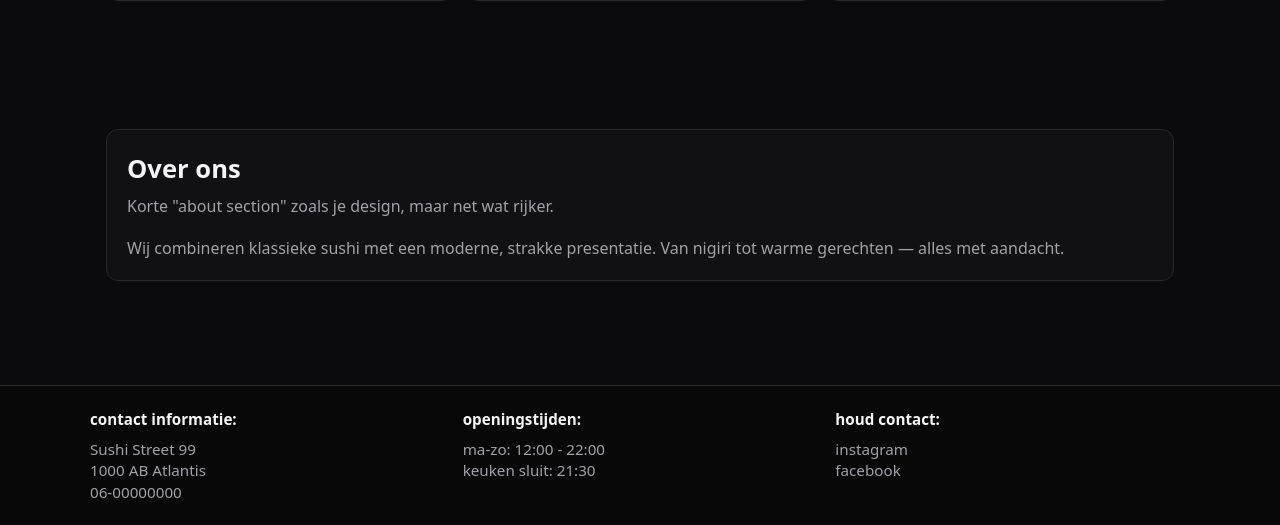
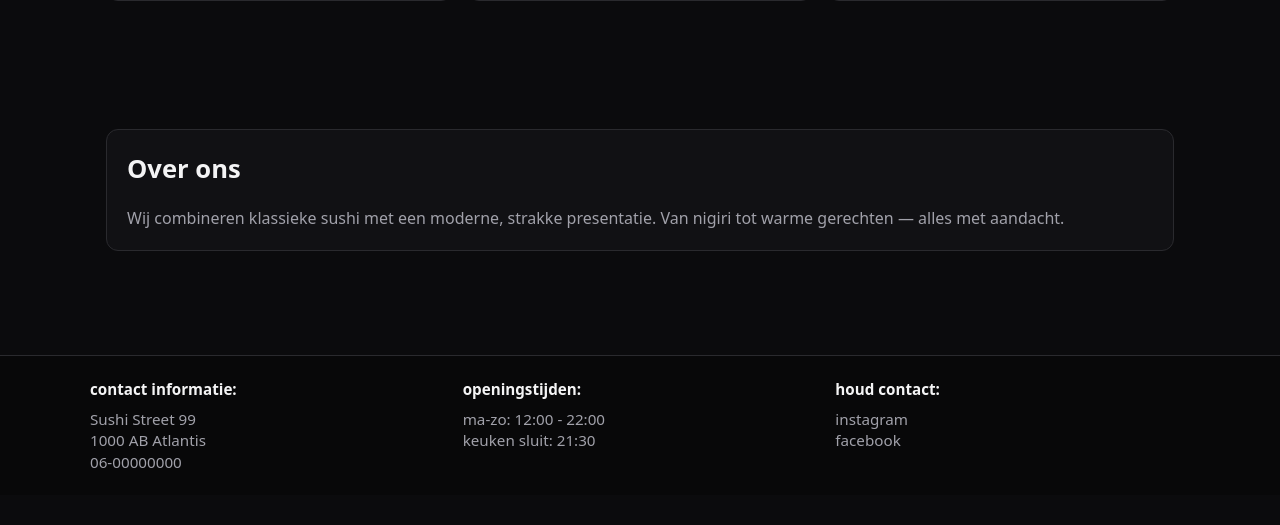
Before and after one commit to Yonaki51/webapplicatie-1-restaurant-website, a PHP site: page / in a window 1280 px wide. Shown: the part 819-1344 px from the top of the page. After the commit the page ends 1287 px from the top, so only its background shows below. Run offline with PHP 8.4, Linux system fonts and the light colour scheme.

Commit message:
overbodige text weggehaald

```diff
--- a/index.php
+++ b/index.php
@@ -91,7 +91,6 @@
       <div class="panel">
         <div class="section-head">
           <h2>Over ons</h2>
-          <p>Korte "about section" zoals je design, maar net wat rijker.</p>
         </div>
 
         <p style="color: #a1a1aa; margin:0;">
```
